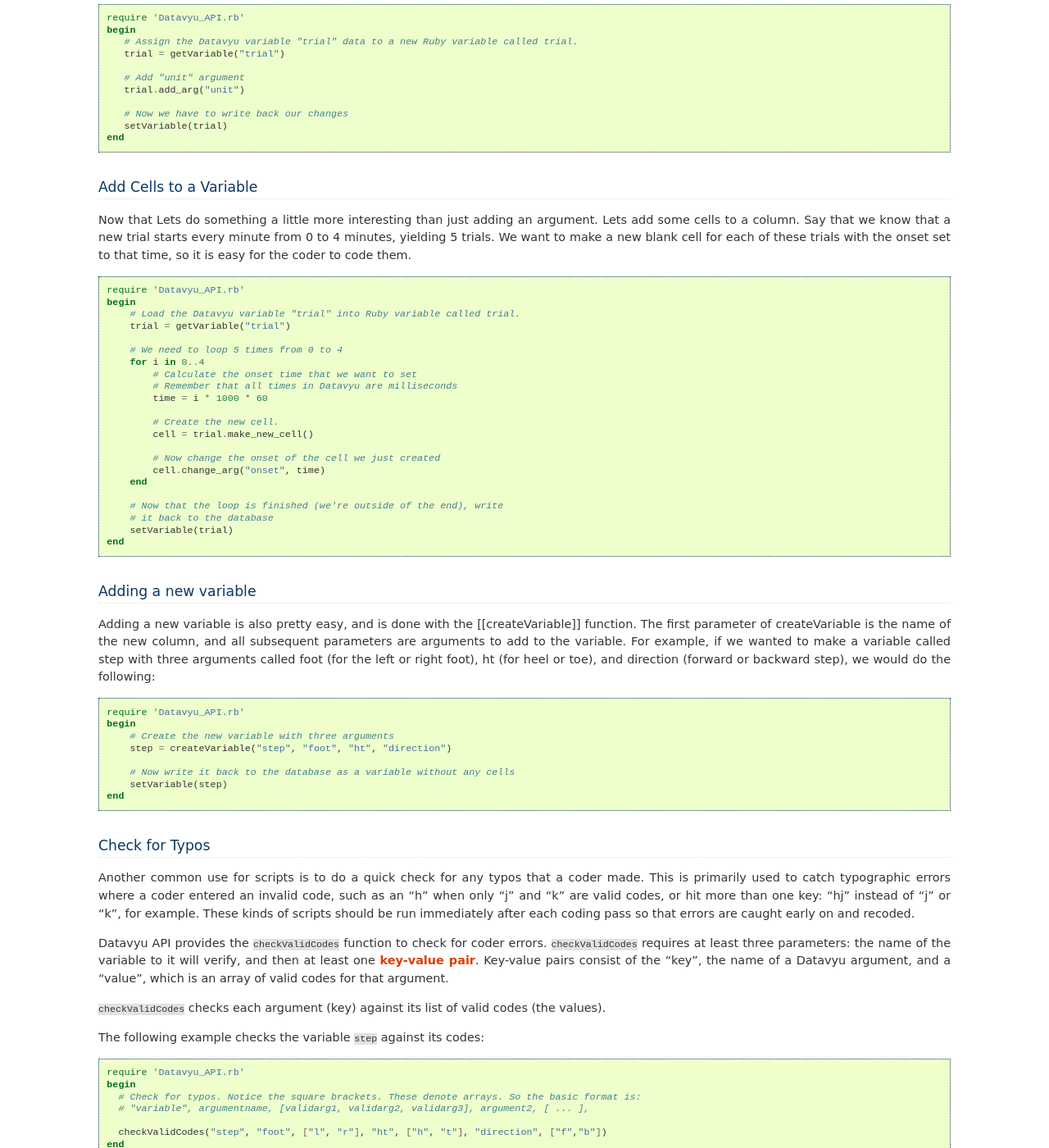
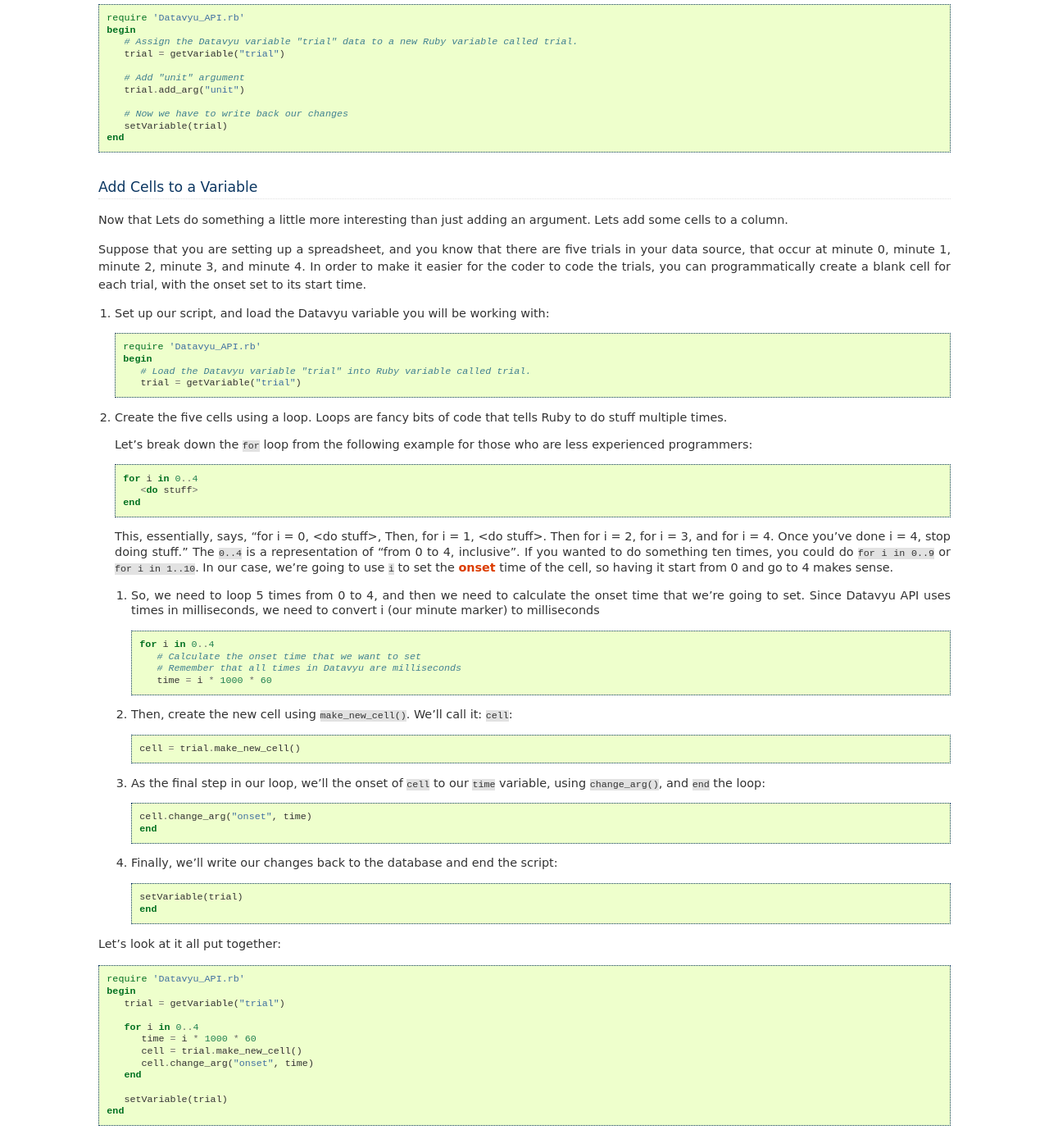
Before and after one commit to databrary/datavyu-docs, a Sphinx documentation site: the page built from source/api/api.txt, in a window 1280 px wide and 1400 px high, scrolled down 1408 px. Shown: the whole window at 82% size. Built offline with Sphinx 7.4.7, drawn with Linux system fonts in a browser that asks for light colours; pages that are not in the unit, such as notebooks, are missing from menus; cross-references to code outside the pages are shown as plain code.

Commit message:
api: breaking out tutorials into distinct pages, editing for clarity

```diff
--- a/source/api/api.txt
+++ b/source/api/api.txt
@@ -36,6 +36,8 @@
 :function:`getVariable` (the name of the Datavyu variable).
 
 .. image:: /img/variable-assignment-mapping.png
+
+
 
 .. _api-add-arguments:
 
@@ -99,10 +101,16 @@
 -----------------------
 
 Now that Lets do something a little more interesting than just adding an
-argument. Lets add some cells to a column. Say that we know that a new
-trial starts every minute from 0 to 4 minutes, yielding 5 trials. We
-want to make a new blank cell for each of these trials with the onset
-set to that time, so it is easy for the coder to code them.
+argument. Lets add some cells to a column.
+
+Suppose that you are setting up a spreadsheet, and you know that there
+are five trials in your data source, that occur at minute 0, minute 1,
+minute 2, minute 3, and minute 4. In order to make it easier for the
+coder to code the trials, you can programmatically create a blank cell
+for each trial, with the onset set to its start time.
+
+#. Set up our script, and load the Datavyu variable you will be working
+   with:
 
    .. code-block:: ruby
 
@@ -111,21 +119,75 @@
          # Load the Datavyu variable "trial" into Ruby variable called trial.
          trial = getVariable("trial")
 
-        # We need to loop 5 times from 0 to 4
+#. Create the five cells using a loop. Loops are fancy bits of code
+   that tells Ruby to do stuff multiple times.
+
+   Let's break down the ``for`` loop from the following example for those
+   who are less experienced programmers:
+
+   .. code-block:: ruby
+
+      for i in 0..4
+         <do stuff>
+      end
+
+   This, essentially, says, "for i = 0, <do stuff>, Then, for i = 1, <do
+   stuff>. Then for i = 2, for i = 3, and for i = 4. Once you've done i
+   = 4, stop doing stuff." The ``0..4`` is a representation of "from 0
+   to 4, inclusive". If you wanted to do something ten times, you could
+   do ``for i in 0..9`` or ``for i in 1..10``. In our case, we're going
+   to use ``i`` to set the :term:`onset` time of the cell, so having
+   it start from 0 and go to 4 makes sense.
+
+   #. So, we need to loop 5 times from 0 to 4, and then we need to
+      calculate the onset time that we're going to set. Since Datavyu
+      API uses times in milliseconds, we need to convert i (our minute
+      marker) to milliseconds
+
+      .. code-block:: ruby
+
          for i in 0..4
             # Calculate the onset time that we want to set
             # Remember that all times in Datavyu are milliseconds
             time = i * 1000 * 60
 
-            # Create the new cell.
+   #. Then, create the new cell using :function:`make_new_cell()`.
+      We'll call it: ``cell``:
+
+      .. code-block:: ruby
+
          cell = trial.make_new_cell()
 
-            # Now change the onset of the cell we just created
+   #. As the final step in our loop, we'll the onset of ``cell`` to our ``time`` variable, using
+      :function:`change_arg()`, and ``end`` the loop:
+
+      .. code-block:: ruby
+
          cell.change_arg("onset", time)
          end
 
-        # Now that the loop is finished (we're outside of the end), write
-        # it back to the database
+   #. Finally, we'll write our changes back to the database and end the
+      script:
+
+      .. code-block:: ruby
+
+         setVariable(trial)
+         end
+
+Let's look at it all put together:
+
+.. code-block:: ruby
+
+   require 'Datavyu_API.rb'
+   begin
+      trial = getVariable("trial")
+
+      for i in 0..4
+         time = i * 1000 * 60
+         cell = trial.make_new_cell()
+         cell.change_arg("onset", time)
+      end
+
       setVariable(trial)
    end
 
```
Also changed, not shown: source/api.txt (added, +27 -0 lines), source/api/api.md (deleted, +0 -256 lines), source/api/tutorial/add-a-new-variable.txt (added, +40 -0 lines), source/api/tutorial/add-arguments-to-a-variable.txt (added, +58 -0 lines), source/api/tutorial/add-cells-to-a-variable.txt (added, +96 -0 lines), source/api/reference/glossary.txt (renamed from source/api/glossary.txt), source/api/tutorial/export-data-using-scripts.txt (renamed from source/api/export-data-using-scripts.txt). Lines whose indentation alone changed are shown as unchanged.
